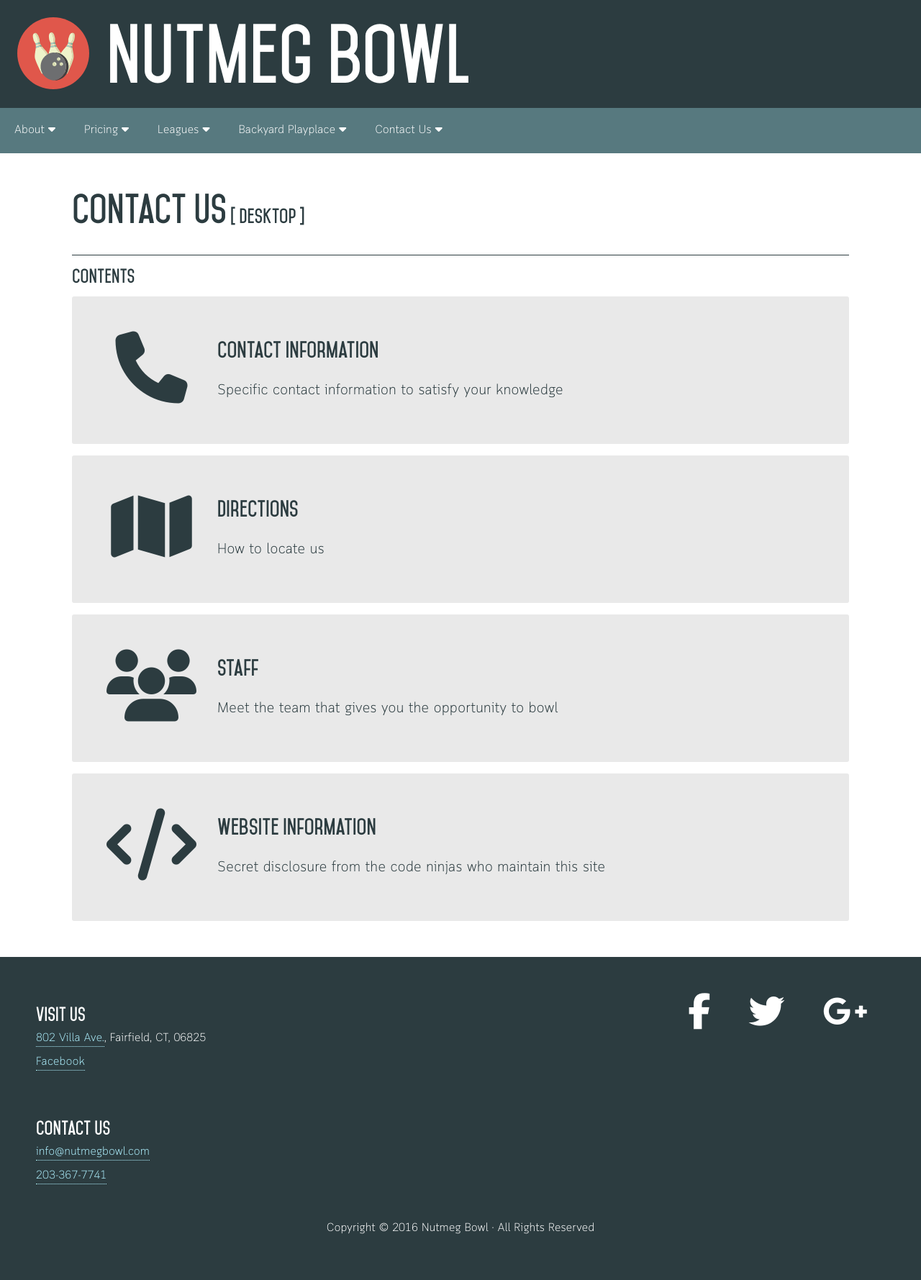
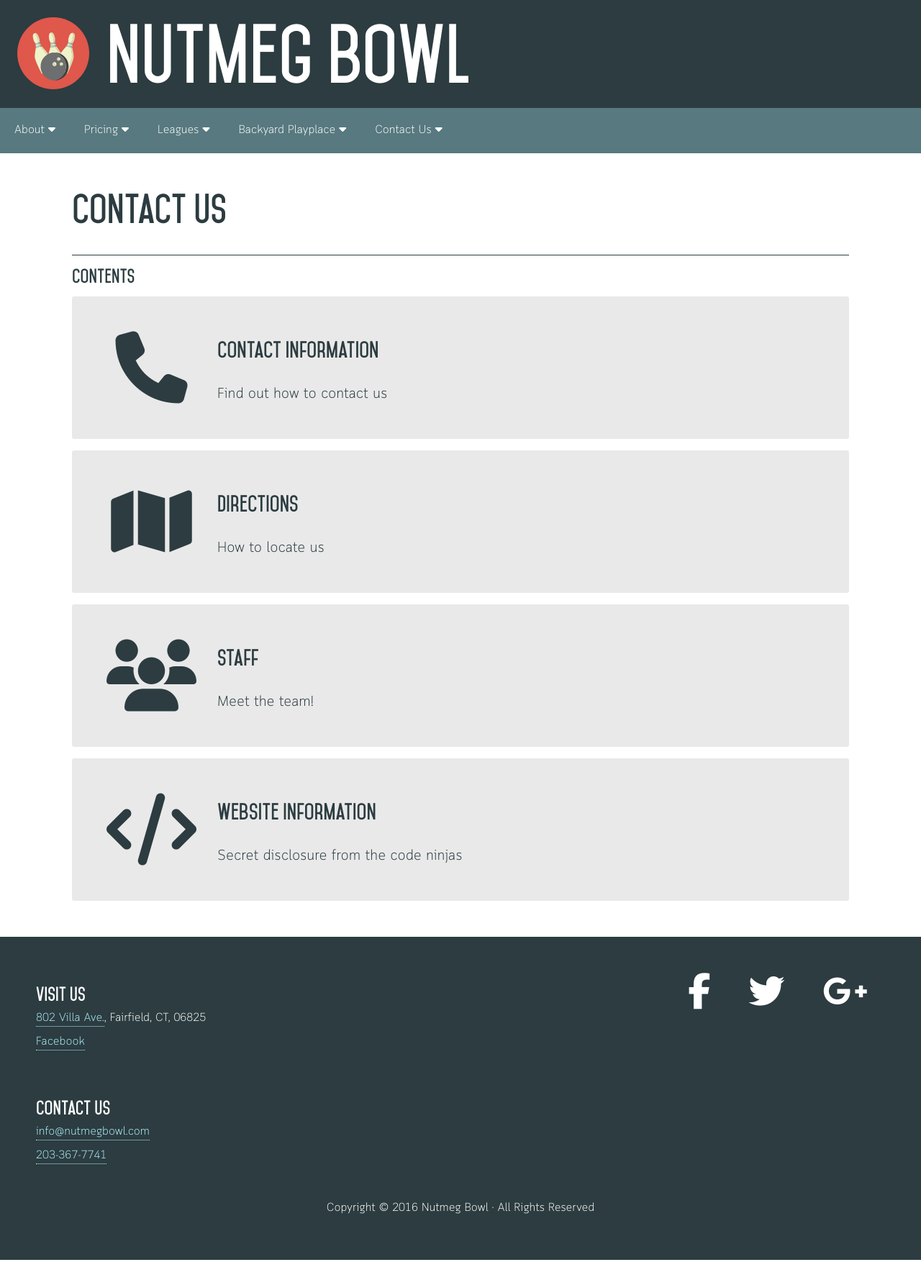
Before and after one commit to jlam55555/nutmegbowl, a Jekyll site: the page built from contact/index.html, in a window 1280 px wide. Shown: the whole page at 72% size. Built offline with Jekyll 4.4.1, drawn with Linux system fonts in a browser that asks for light colours; nearby versions of some CDN libraries; after the commit the page ends 1751 px from its top, so only the background shows below that.

Commit message:
Made font of listing pages and homepage smaller to prevent wrapping

```diff
--- a/contact/contact_information.html
+++ b/contact/contact_information.html
@@ -2,7 +2,7 @@
 layout: default
 title: Contact Information
 category: contact us
-description: Specific contact information to satisfy your knowledge
+description: Find out how to contact us
 icon: phone
 ---
 
--- a/contact/staff.html
+++ b/contact/staff.html
@@ -2,7 +2,7 @@
 layout: default
 title: Staff
 category: contact us
-description: Meet the team that gives you the opportunity to bowl
+description: Meet the team!
 icon: users
 ---
 
--- a/contact/website_information.html
+++ b/contact/website_information.html
@@ -2,7 +2,7 @@
 layout: default
 title: Website Information
 category: contact us
-description: Secret disclosure from the code ninjas who maintain this site
+description: Secret disclosure from the code ninjas
 icon: code
 ---
 
--- a/pricing/birthday_parties.html
+++ b/pricing/birthday_parties.html
@@ -2,7 +2,7 @@
 layout: default
 title: Birthday Parties
 category: pricing
-description: Great deals for the annual birthday boy or girl
+description: Great deals for the birthday party
 icon: birthday-cake
 image: pricing_birthday_parties.jpg
 ---
--- a/pricing/gift_cards.html
+++ b/pricing/gift_cards.html
@@ -2,7 +2,7 @@
 layout: default
 title: Gift Cards
 category: pricing
-description: Share the fun with these wonderful presents!
+description: Share the fun!
 icon: gift
 ---
 
--- a/res/desktop.css
+++ b/res/desktop.css
@@ -7,7 +7,6 @@ html {
 }
 
 /* more specific styles */
-/* for debugging purposes: remove when done */
 footer {
   width: calc(100% + 12.5em);
   margin-left: -6.25em;
@@ -22,10 +21,6 @@ footer > h2:nth-of-type(2) {
 footer div#copyrightNotice {
   margin-top: 3.125em;
   text-align: center;
-}
-h1:not(#title)::after {
-  font-size: 0.5em;
-  content: " [ Desktop ]";
 }
 header {
   display: block;
@@ -90,3 +85,26 @@ header nav#mainNav a.dropdownLink {
 header nav#mainNav a.dropdownLink:hover {
   background-color: #57797f;
 }
+/* index.html page styles */
+div.shoutBox {
+  width: calc(100% + 12.5em);
+  margin-left: -6.25em;
+}
+/* listing page styles */
+div.categoryListItem i.icon {
+  font-size: 6.25rem;
+  line-height: 9.375rem;
+  margin: 0 1.5rem;
+}
+div.categoryListItem h3.title {
+  font-size: 1.75rem;
+  height: 6.25rem;
+  line-height: 6.25rem;
+  margin: 0;
+}
+div.categoryListItem p.description {
+  font-size: 1.25rem;
+  margin: 0;
+  line-height: 1.5625rem;
+  height: 1.5625rem;
+}
--- a/res/mobile.css
+++ b/res/mobile.css
@@ -310,8 +310,8 @@ div.titleImage div.triangle:last-of-type {
 }
 /* index.html styles */
 div.shoutBox {
-  width: calc(100% + 12.5em);
-  margin-left: -6.25em;
+  width: calc(100% + 1em);
+  margin-left: -0.5em;
   position: relative;
 }
 div.shoutBox img.shoutImage {
@@ -329,15 +329,14 @@ div.shoutBox div.imageCover {
 div.shoutBox div.shoutText {
   position: absolute;
   height: 12.5em;
-  width: 75%;
+  width: 85%;
   top: calc(50% - 6.25em);
-  margin: 0 12.5%;
+  margin: 0 7.5%;
   text-align: center;
 }
 div.shoutBox div.shoutText h1 {
-  font-size: 3.125em;
-  font-family: shout;
-  margin: 0 0 1.5rem 0;
+  font-size: 2em !important;
+  margin: 0 0 1rem 0 !important;
 }
 div.shoutBox div.shoutText p {
   font-size: 1.25em;
@@ -365,19 +364,26 @@ div.categoryListItem:hover {
 }
 div.categoryListItem i.icon {
   display: inline-block;
-  font-size: 6.25rem;
-  line-height: 9.375rem;
-  margin: 0 1.5rem;
+  font-size: 3.125rem;
+  line-height: 6.25rem;
+  margin: 0 1.5625rem 0 0;
 }
 div.categoryListItem div.info {
   display: inline-block;
-  height: 9.375rem;
+  height: 6.25rem;
+  vertical-align: top;
 }
 div.categoryListItem h3.title {
-  font-size: 1.75rem;
+  font-size: 1.5rem;
+  line-height: 3.125rem;
+  height: 3.125rem;
+  margin: 0;
 }
 div.categoryListItem p.description {
-  font-size: 1.25rem;
+  line-height: 3.125rem;
+  height: 3.125rem;
+  font-size: 1rem;
+  margin: 0;
 }
 /* contact/staff.html styles */
 div.staff {
```
